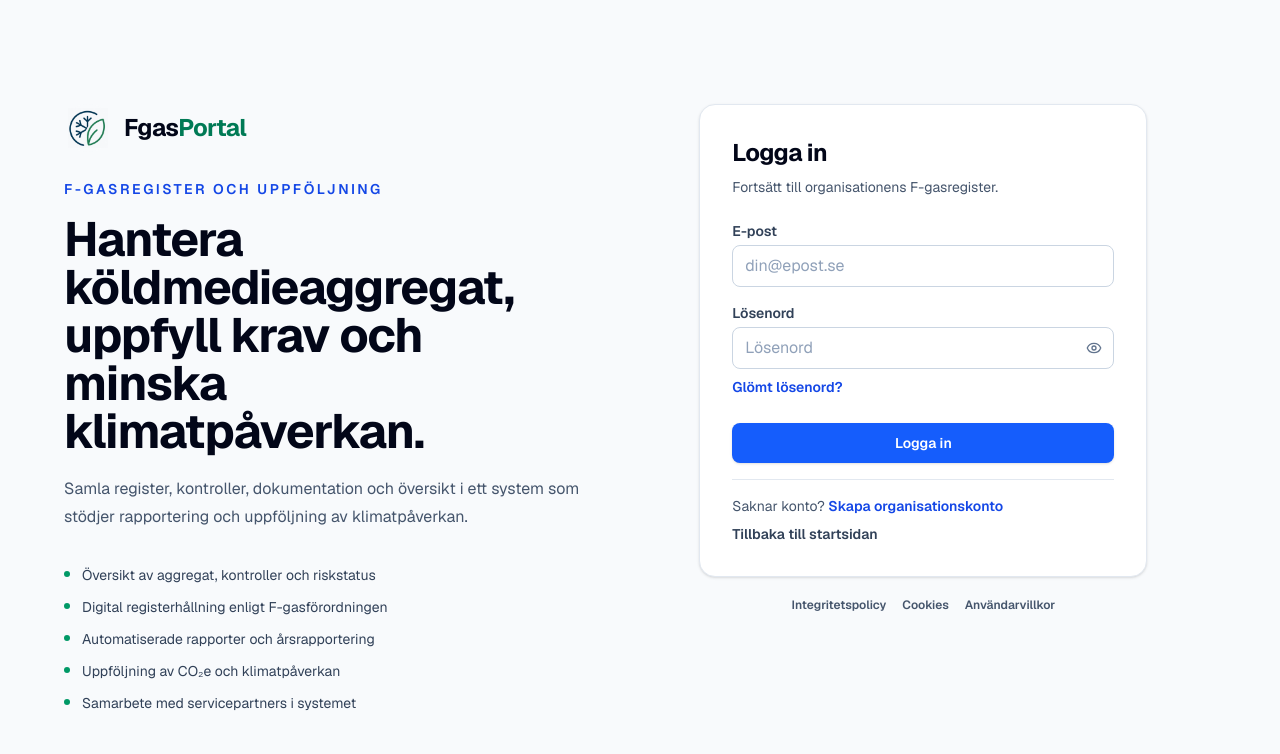
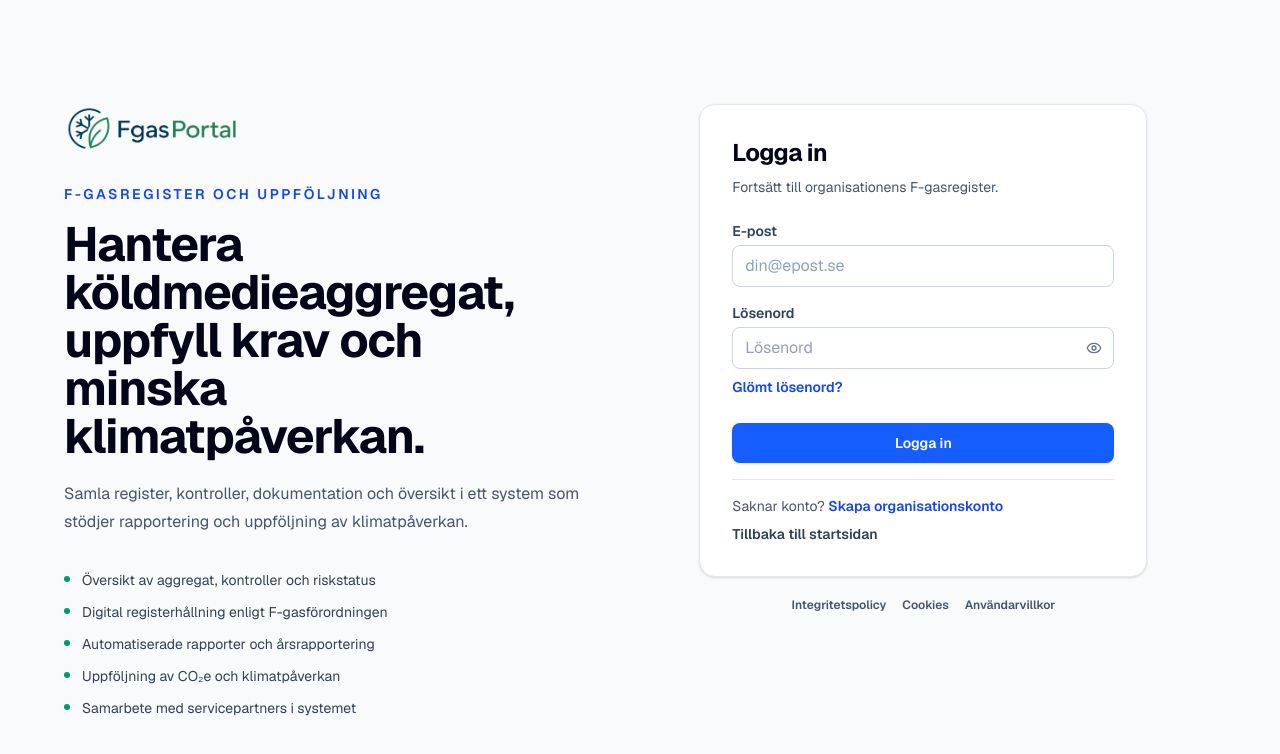
Before and after one commit to pontushelm/fgasportal, a Next.js app: page /login in a window 1280 px wide. Shown: the top 754 px of the page. Built offline with nearby package versions, Linux system fonts and the light colour scheme.

Commit message:
Unify logo usage across app

```diff
--- a/components/auth/auth-shell.tsx
+++ b/components/auth/auth-shell.tsx
@@ -17,20 +17,14 @@ export function AuthShell({
       <div className="mx-auto grid min-h-[calc(100vh-5rem)] max-w-6xl gap-10 lg:grid-cols-[0.9fr_1fr] lg:items-start lg:pt-16">
         <section className="max-w-xl">
           <Link className="inline-flex items-center" href="/">
-            <span className="flex h-12 w-12 items-center justify-center rounded-full bg-slate-50">
-              <Image
-                alt=""
-                className="h-10 w-10 mix-blend-multiply"
-                height={256}
-                priority
-                src="/logo-mark.png"
-                width={256}
-              />
-            </span>
-            <span className="ml-3 text-2xl font-bold tracking-tight">
-              <span className="text-slate-950">Fgas</span>
-              <span className="text-emerald-700">Portal</span>
-            </span>
+            <Image
+              alt="FgasPortal"
+              className="h-auto w-44"
+              height={130}
+              priority
+              src="/fgasportal-logo-transparent.png"
+              width={520}
+            />
           </Link>
           <p className="mt-6 text-sm font-semibold uppercase tracking-[0.18em] text-blue-700">
             F-gasregister och uppföljning
--- a/components/layout/sidebar.tsx
+++ b/components/layout/sidebar.tsx
@@ -193,20 +193,17 @@ export function Sidebar() {
       <div className="sticky top-0 z-40 border-b border-slate-200 bg-white px-4 py-3 shadow-sm dark:border-slate-800 dark:bg-slate-900 lg:hidden">
         <div className="flex items-center justify-between gap-3">
           <Link
-            className="inline-flex items-center gap-2 font-bold tracking-tight text-slate-950 dark:text-slate-100"
+            className="inline-flex items-center"
             href={homeHref}
           >
-            <span className="flex h-9 w-9 items-center justify-center rounded-lg bg-white ring-1 ring-slate-200 dark:ring-slate-700">
             <Image
               alt="FgasPortal"
-                className="h-7 w-7"
-                height={256}
+              className="h-auto w-32"
+              height={130}
               priority
-                src="/logo-mark.png"
-                width={256}
+              src="/fgasportal-logo-transparent.png"
+              width={520}
             />
-            </span>
-            <span>FgasPortal</span>
           </Link>
           <CompanySwitcher
             currentUser={currentUser}
@@ -245,20 +242,17 @@ export function Sidebar() {
         <div className="flex h-full flex-col px-4 py-5">
           <div className="px-2">
             <Link
-              className="inline-flex items-center gap-3 text-xl font-bold tracking-tight text-slate-950 dark:text-slate-100"
+              className="inline-flex items-center"
               href={homeHref}
             >
-              <span className="flex h-10 w-10 items-center justify-center rounded-xl bg-white ring-1 ring-slate-200 dark:ring-slate-700">
               <Image
                 alt="FgasPortal"
-                  className="h-8 w-8"
-                  height={256}
+                className="h-auto w-40"
+                height={130}
                 priority
-                  src="/logo-mark.png"
-                  width={256}
+                src="/fgasportal-logo-transparent.png"
+                width={520}
               />
-              </span>
-              <span>FgasPortal</span>
             </Link>
             <div className="mt-2 flex items-center gap-2">
               {currentUser?.role && (
--- a/components/reports/AnnualFgasReportTemplate.tsx
+++ b/components/reports/AnnualFgasReportTemplate.tsx
@@ -511,7 +511,7 @@ function formatHandlingRefrigerant(row: AnnualFgasRefrigerantHandlingRow) {
 }
 
 function getReportLogoDataUri() {
-  const logoPath = join(process.cwd(), "public", "logo-mark.png")
+  const logoPath = join(process.cwd(), "public", "fgasportal-logo-transparent.png")
 
   if (!existsSync(logoPath)) return null
 
@@ -580,9 +580,8 @@ const annualReportPrintStyles = `
 
   .report-logo {
     display: block;
-    height: 18px;
+    height: 20px;
     margin: 0 0 6px auto;
-    opacity: 0.82;
     width: auto;
   }
 
```
Lines whose indentation alone changed are shown as unchanged.
